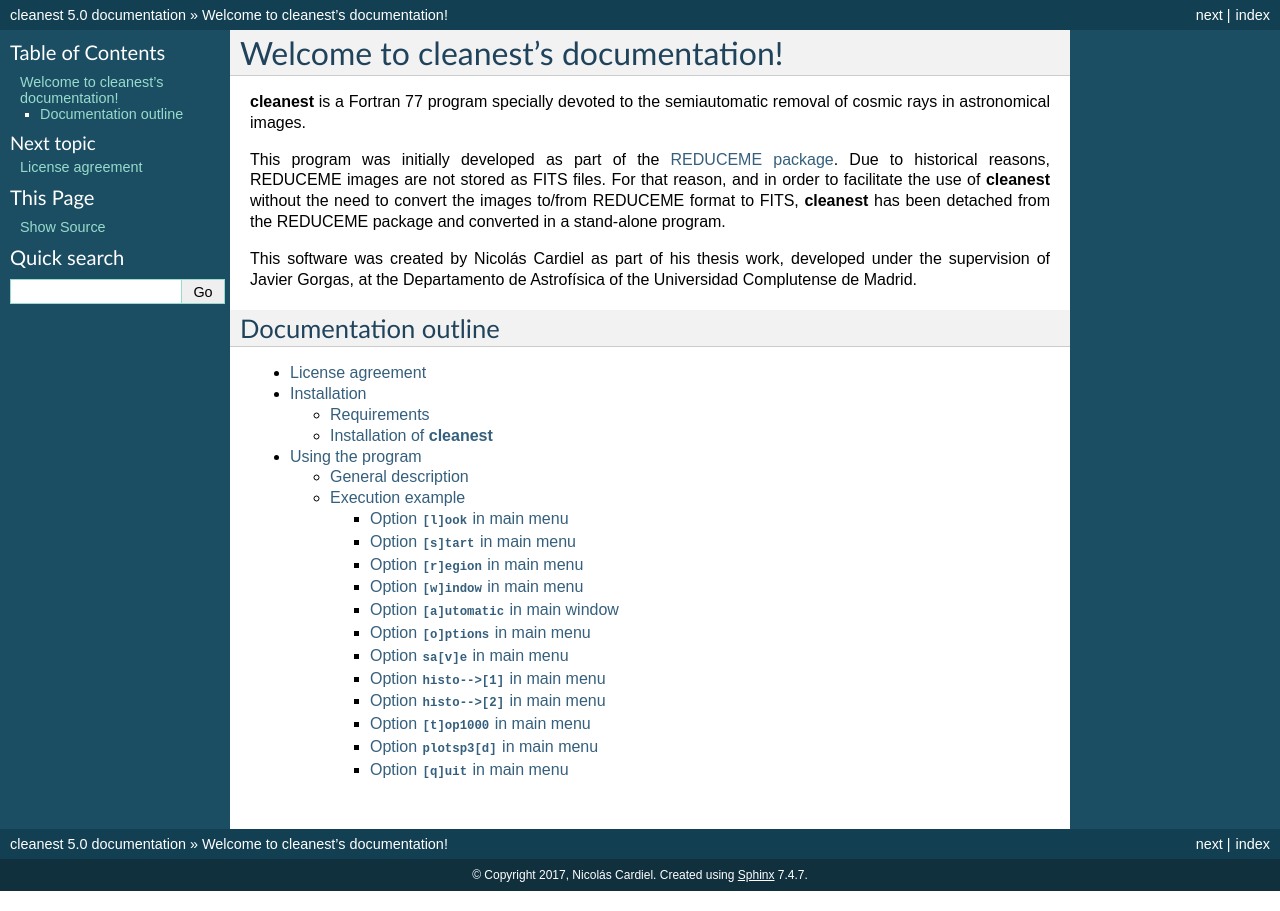
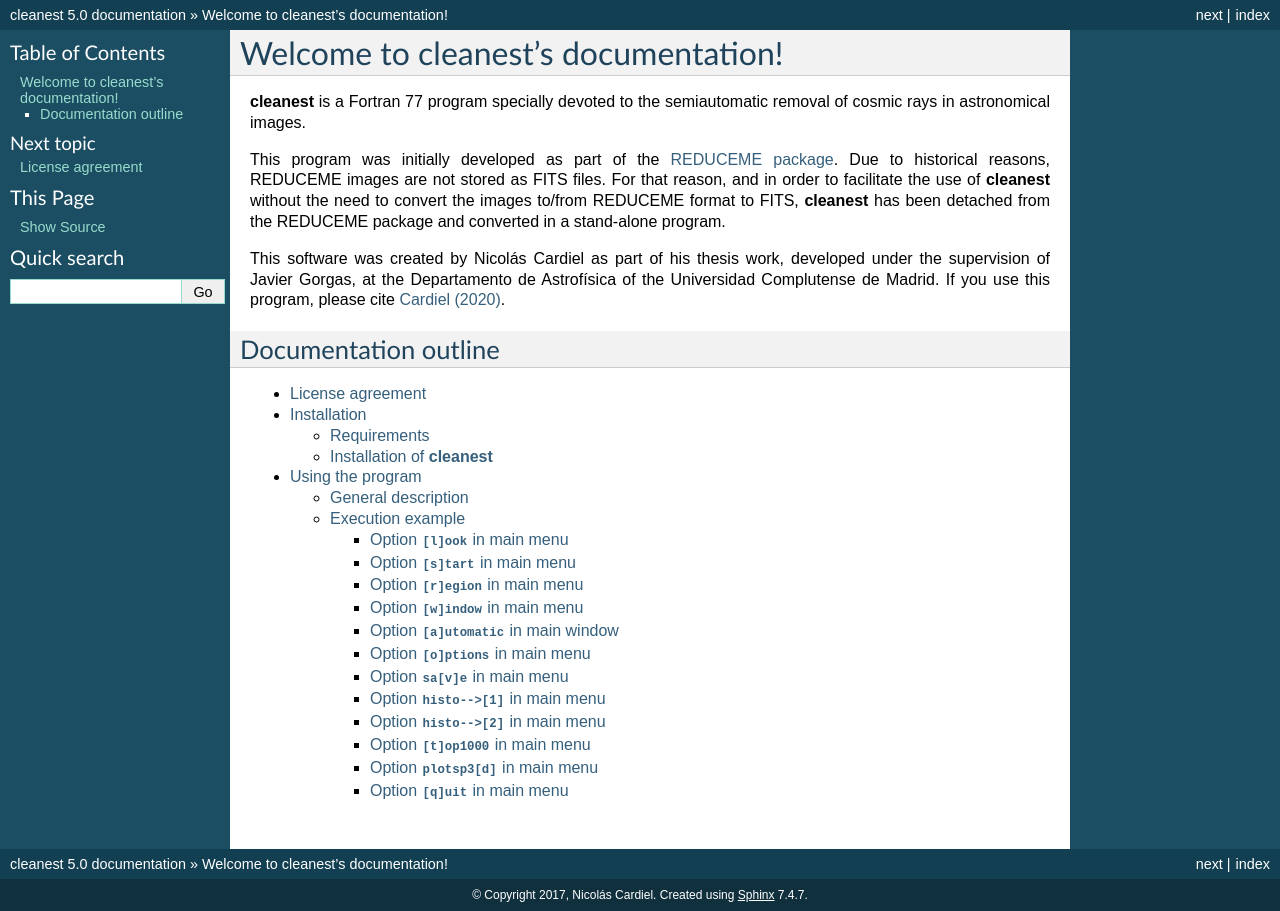
Before and after one commit to nicocardiel/cleanest, a Sphinx documentation site: the page built from docs/index.rst, in a window 1280 px wide. Built offline with Sphinx 7.4.7, drawn with Linux system fonts in a browser that asks for light colours; formulas are drawn with MathJax 3.

Commit message:
Include Cardiel (2020) as recommended citation

```diff
--- a/docs/index.rst
+++ b/docs/index.rst
@@ -18,7 +18,9 @@ REDUCEME package and converted in a stand-alone program.
 
 This software was created by Nicolás Cardiel as part of his thesis work,
 developed under the supervision of Javier Gorgas, at the Departamento de
-Astrofísica of the Universidad Complutense de Madrid.
+Astrofísica of the Universidad Complutense de Madrid. If you use this program,
+please cite `Cardiel (2020)
+<https://ui.adsabs.harvard.edu/abs/2020ASPC..522..723C/abstract>`_.
 
 Documentation outline
 ---------------------
```
